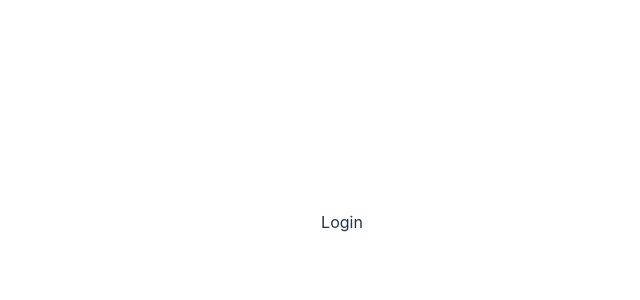
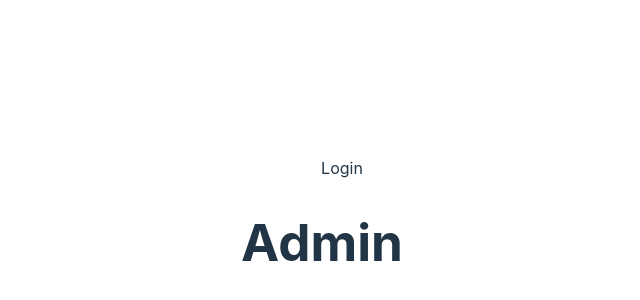
Before and after one commit to Davfernandezz/SocialNetwork-Frontend, a React (Vite) app: page /admin in a window 1280 px wide. Before the commit this address had no page. Shown: the part 178-478 px from the top of the page, without its empty margins (318-958 px from the left). Built offline with nearby package versions, Linux system fonts and the light colour scheme.

Commit message:
feat: creation of view and admin route

```diff
--- /dev/null
+++ b/src/views/Admin/Admin.jsx
@@ -0,0 +1,8 @@
+import React from 'react'
+import "./Admin.css";
+
+export const Admin = () => {
+  return (
+    <div><h1>Admin</h1></div>
+  )
+}
--- a/src/views/Body/Body.jsx
+++ b/src/views/Body/Body.jsx
@@ -4,6 +4,7 @@ import Login from "../Login/Login";
 import Register from '../Register/Register';
 import { Home } from '../Home/Home';
 import { Profile } from '../Profile/Profile';
+import { Admin } from '../Admin/Admin';
 
 function Body() {
   return (
@@ -13,6 +14,8 @@ function Body() {
         <Route path="/login" element={<Login />} />
         <Route path="/register" element={<Register />} />
         <Route path="/profile" element={<Profile />} />
+        <Route path="/admin" element={<Admin />} />
+        {/* {role === 2 && <Route path="/admin" element={<Admin />} />} */}
       </Routes>
     </>
   );
```
Also changed, not shown: src/views/Admin/Admin.css (added).
